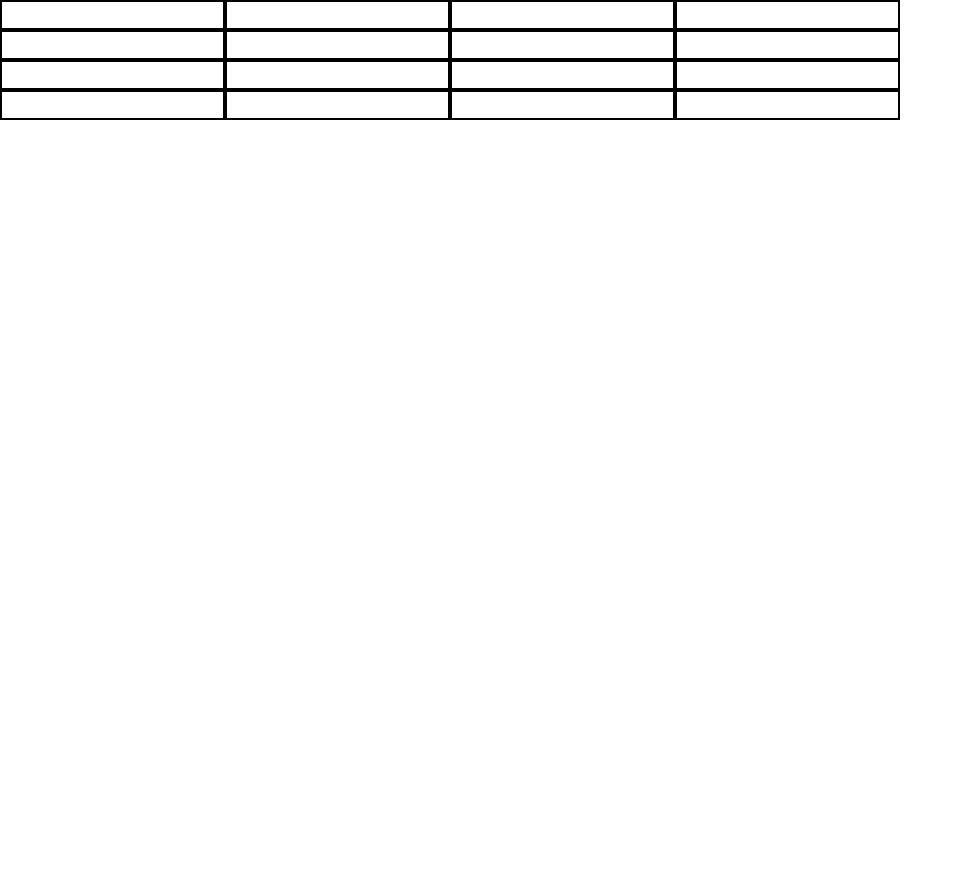
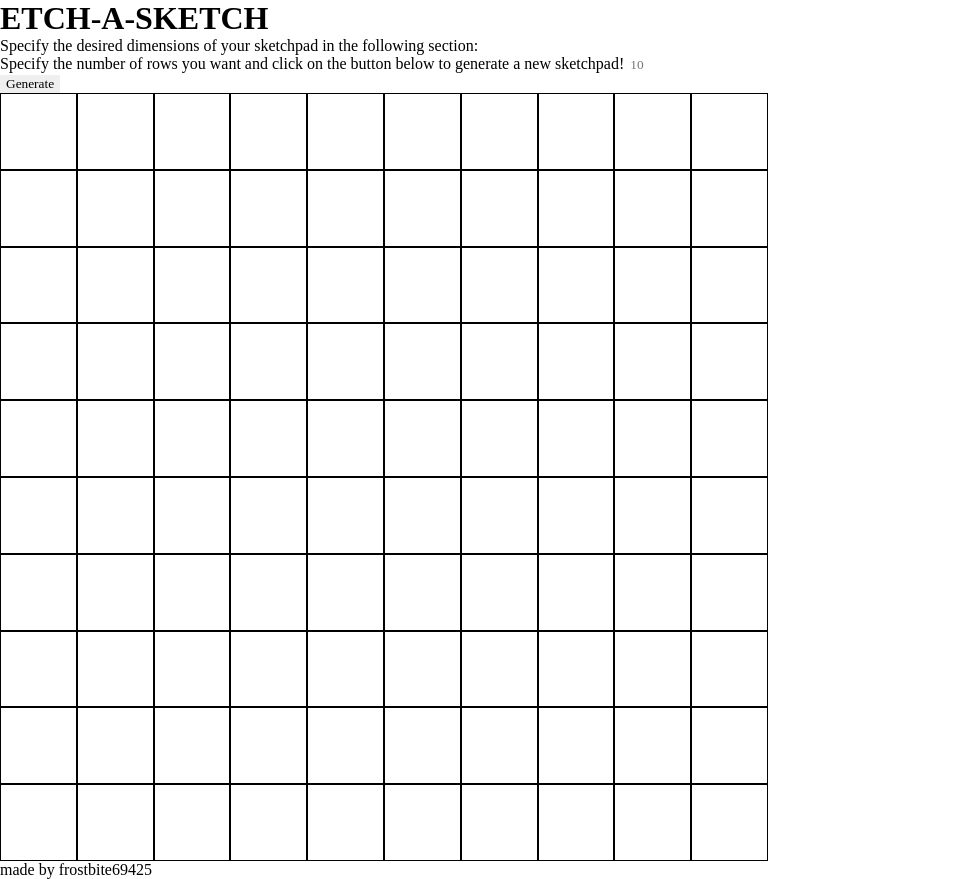
Before and after one commit to frostbite69425/TOP-etch-a-sketch, a plain HTML site: page index.html in a window 1280 px wide. Shown: the whole page, without its empty margins (0-963 px from the left). Before the commit the page ends 800 px from the top, so only its background shows below. Drawn offline with Linux system fonts and the light colour scheme.

Commit message:
feat: add dynamic functions responding to user inp

```diff
--- a/index.html
+++ b/index.html
@@ -5,14 +5,44 @@
     <meta name="viewport" content="width=device-width, initial-scale=1.0" />
     <title>Etch-a-sketch</title>
     <link rel="stylesheet" href="styles.css" />
+    <link rel="shortcut icon" href="redKatDevsBig.png" type="image/x-icon" />
     <script src="script.js" defer></script>
   </head>
   <body>
-    <header class="head"></header>
-    <section class="main"></section>
+    <header class="head">
+      <h1 class="title">ETCH-A-SKETCH</h1>
+    </header>
+    <section class="main">
+      <p class="info">
+        Specify the desired dimensions of your sketchpad in the following
+        section:
+      </p>
+      <div class="user-input">
+        <form class="form" id="form" action="">
+          <div class="row-div">
+            <label for="rows" class="prompt-text"
+              >Specify the number of rows you want and click on the button below
+              to generate a new sketchpad!</label
+            >
+            <input
+              class="input-field"
+              type="number"
+              name="rows"
+              id="rows"
+              required
+              placeholder="10"
+            />
+          </div>
+          <div class="submit-btn-div">
+            <input type="button" value="Generate" class="submit-btn" />
+          </div>
+          <div class="wrongInputInfo"></div>
+        </form>
+      </div>
+    </section>
     <section class="sketchpad">
       <div class="container"></div>
     </section>
-    <footer class="foot"></footer>
+    <footer class="foot">made by frostbite69425</footer>
   </body>
 </html>
--- a/script.js
+++ b/script.js
@@ -1,23 +1,45 @@
 // selectors
 
-const container = document.body.querySelector("div.container");
-console.log(container);
+const container = document.querySelector("div.container");
+const inputForm = document.querySelector("form.form");
+const input = document.querySelector("input.input-field");
+const submitBtn = document.querySelector(".submit-btn");
+const userAlert = document.querySelector(".wrongInputInfo");
 
-// function for creating grid
-i = 0;
-x = 4;
-y = 4;
-pixMax = 900;
-container.setAttribute("style", `width: ${pixMax}px`);
-for (i; i < x * y; i++) {
+// FUNCTION FOR DYNAMICALLY CREATING THE GRID
+
+x = 10;
+pixMaxWidth = 60;
+
+function generateGrid() {
+  container.setAttribute("style", `width: ${pixMaxWidth}vw`);
+  for (i = 0; i < x ** 2; i++) {
     gridDiv = document.createElement("div");
     container.appendChild(gridDiv);
-  //   gridDiv.innerText = "hi";
     gridDiv.classList = "grid grid-border";
     gridDiv.setAttribute(
       "style",
-    `min-width: ${pixMax / x}px;
-    min-height: 30px`
+      `min-width: ${pixMaxWidth / x}vw;
+    min-height:${pixMaxWidth / x}vw`
     );
-  //   gridDiv.setAttribute("style", "background-color: black; color: pink");
+    // gridDiv.innerText = i;
   }
+}
+generateGrid();
+
+// FUNCTION FOR CHANGING THE GRID DENSITY UPON DETECTING USER INPUT
+
+inputForm.addEventListener("submit", (e) => {
+  x = input.value;
+  console.log(x);
+  e.preventDefault();
+  if (x > 0) {
+    userAlert.innerHTML = "";
+    container.innerHTML = "";
+    generateGrid();
+    inputForm.reset();
+    input.focus();
+  } else {
+    userAlert.textContent = "Please select a number greater than 0";
+  }
+});
--- a/styles.css
+++ b/styles.css
@@ -6,7 +6,7 @@
 }
 
 .grid {
-  border: 2px solid black;
+  border: 1px solid black;
   margin: 0;
 }
 
```
Also changed, not shown: redKatDevsBig.png (added). Lines whose indentation alone changed are shown as unchanged.
